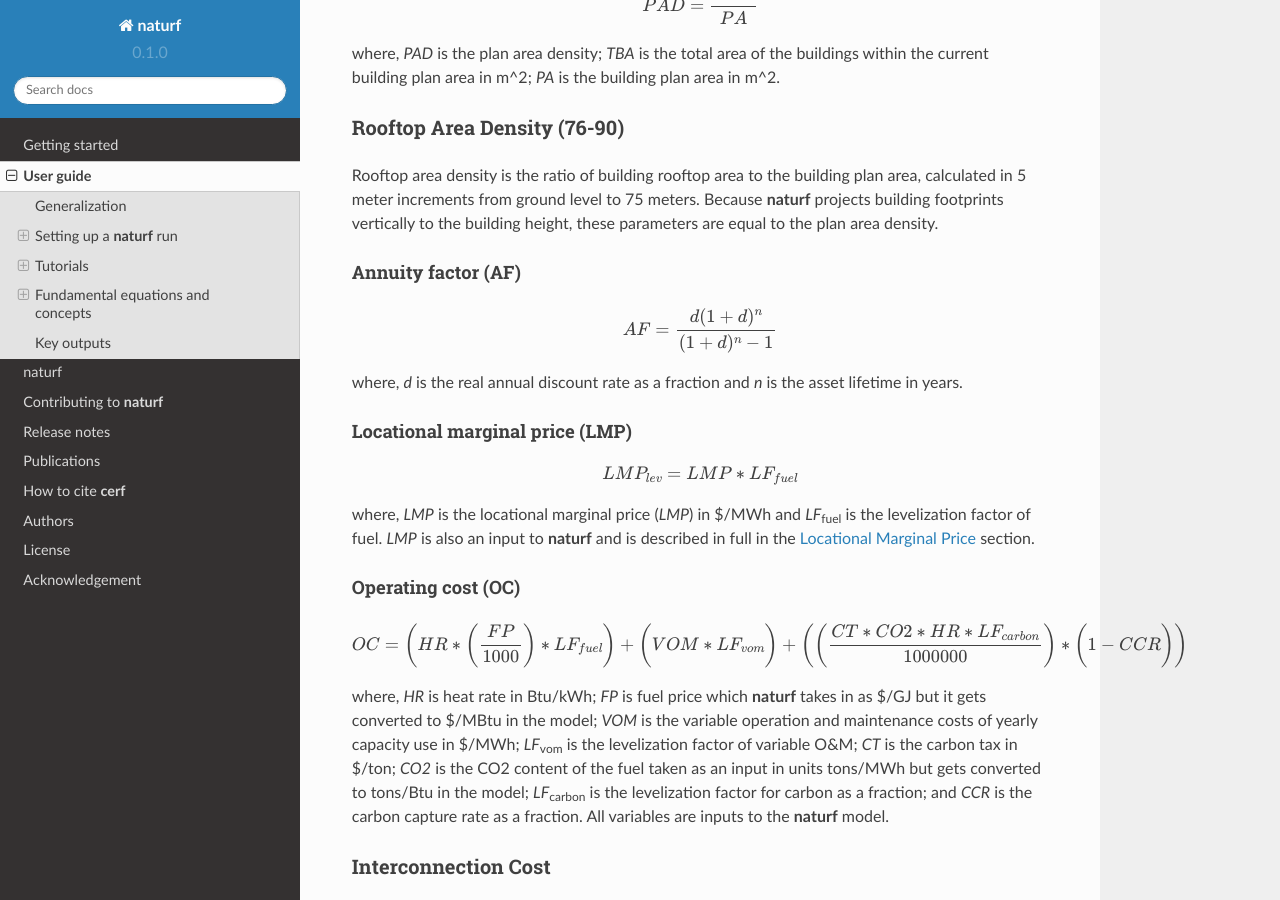
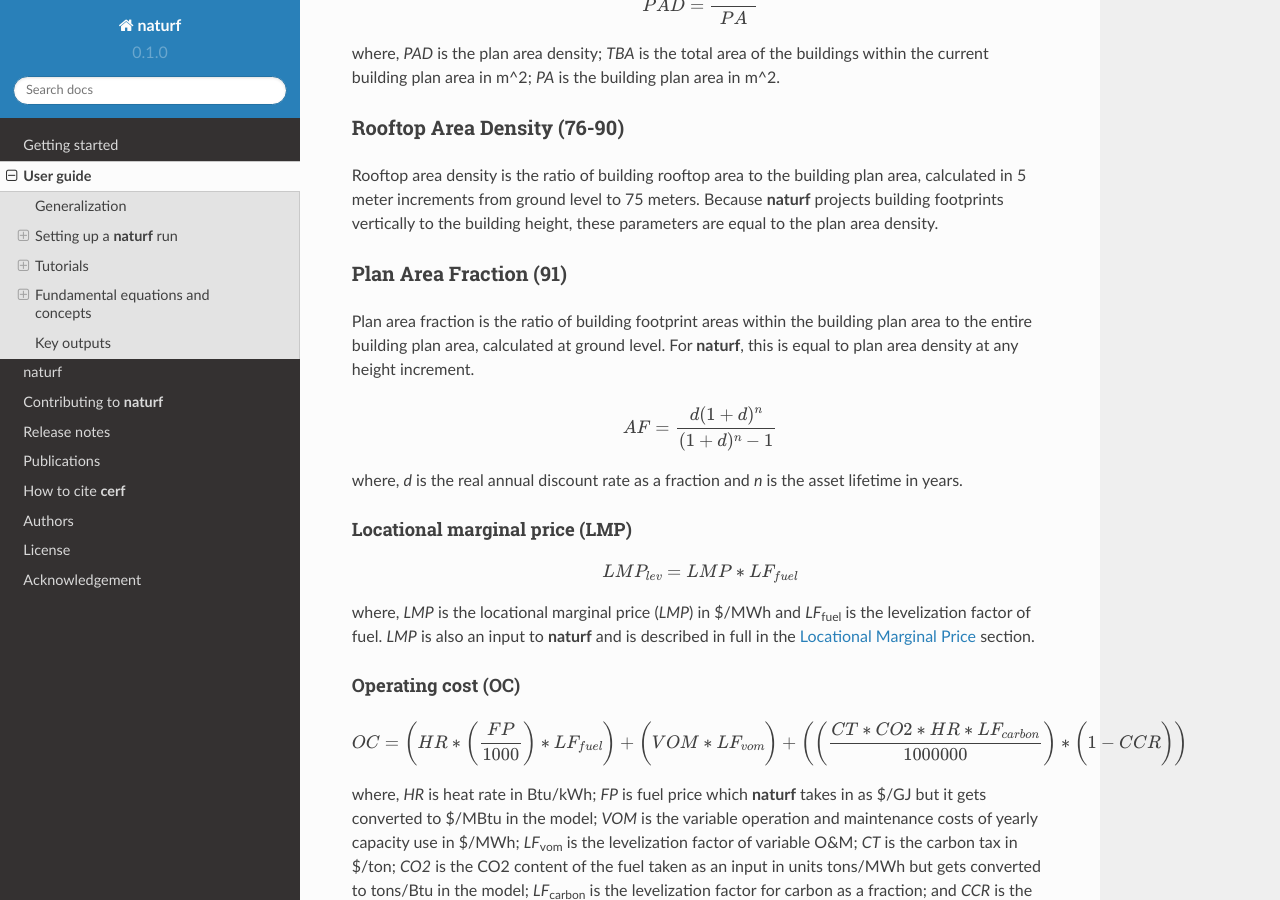
Before and after one commit to IMMM-SFA/naturf, a Sphinx documentation site: the page built from docs/source/user_guide.rst, in a window 1280 px wide and 900 px high, scrolled down 13119 px. Built offline with Sphinx 7.4.7 and the Read the Docs theme 2.0.0, drawn with Linux system fonts in a browser that asks for light colours; formulas are drawn with MathJax 3.

Commit message:
added definiton for RAF

```diff
--- a/docs/source/user_guide.rst
+++ b/docs/source/user_guide.rst
@@ -480,8 +480,10 @@ Rooftop Area Density (76-90)
 
 Rooftop area density is the ratio of building rooftop area to the building plan area, calculated in 5 meter increments from ground level to 75 meters. Because **naturf** projects building footprints vertically to the building height, these parameters are equal to the plan area density.
 
-Annuity factor (AF)
-^^^^^^^^^^^^^^^^^^^
+Plan Area Fraction (91)
+~~~~~~~~~~~~~~~~~~~~~~~
+
+Plan area fraction is the ratio of building footprint areas within the building plan area to the entire building plan area, calculated at ground level. For **naturf**, this is equal to plan area density at any height increment.
 
 .. math::
 
```
